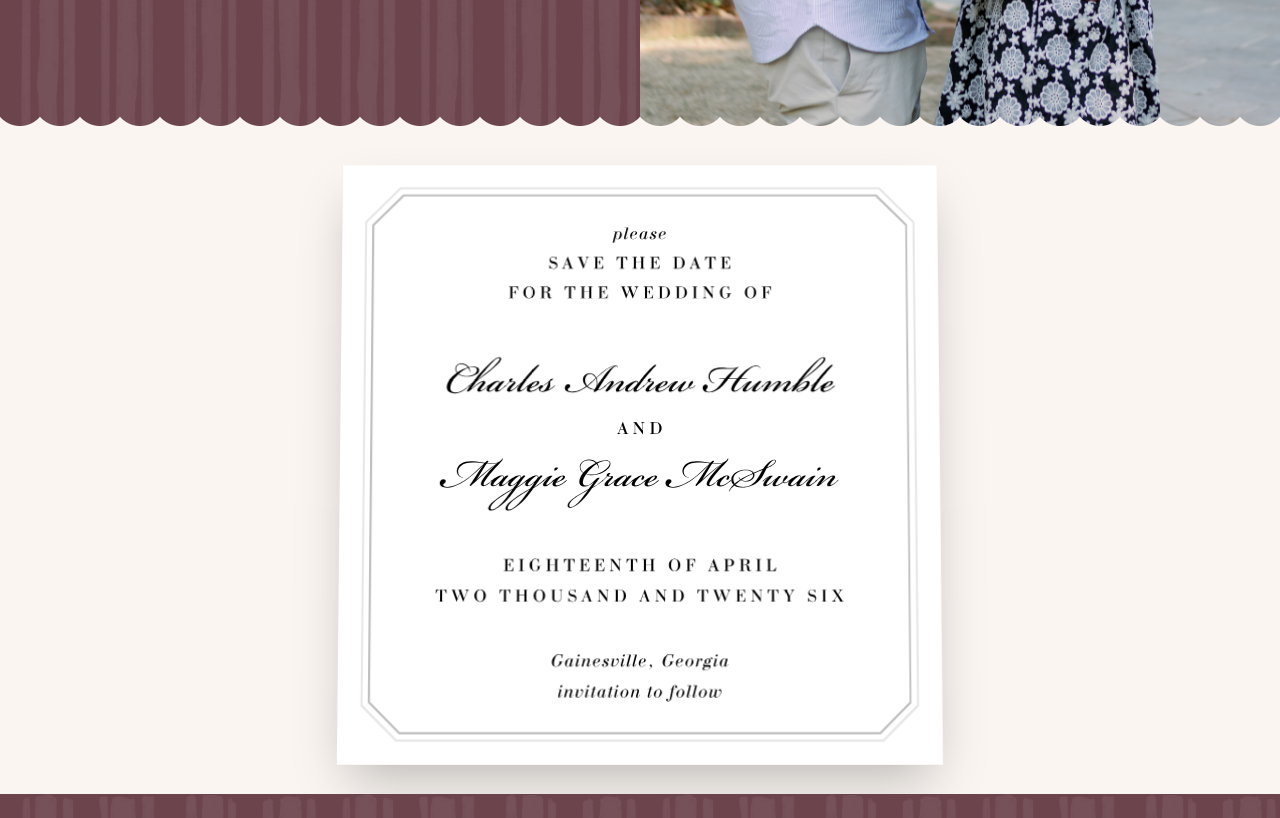
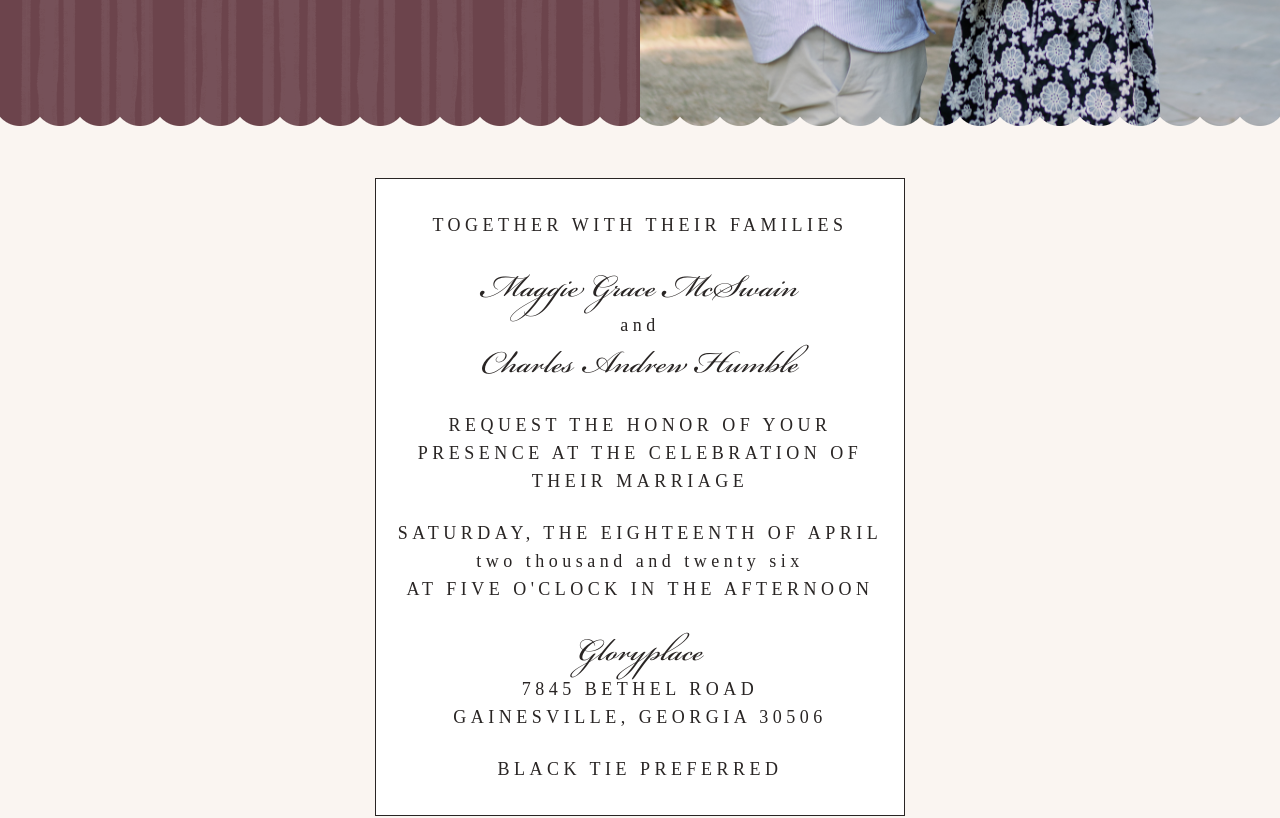
Before and after one commit to andrewhumble/wedding-site, a Next.js app: page / in a window 1280 px wide. Shown: the part 620-1438 px from the top of the page. Built offline with nearby package versions, Linux system fonts and the light colour scheme; a web font is replaced by a local one.

Commit message:
Add banner support and update event card:

```diff
--- a/src/app/globals.css
+++ b/src/app/globals.css
@@ -3,6 +3,7 @@
 @theme {
   --color-primary: #6C444C; /* #58373E */
   --color-secondary: #FAF5F1;
+  --z-60: 60;
 }
 
 @font-face {
@@ -19,12 +20,12 @@
   font-style: normal;
 }
 
-/* @font-face {
+@font-face {
   font-family: 'BodoniFont';
-  src: url('/fonts/Bodoni Std Book.otf') format('opentype');
+  src: url('/fonts/BodoniCyrillic.ttf') format('truetype');
   font-weight: normal;
   font-style: normal;
-} */
+}
 
 @font-face {
   font-family: 'EBGaramondFont';
@@ -63,6 +64,10 @@ html, body {
   font-family: 'EBGaramondFont';
 }
 
+.font-bodoni {
+  font-family: 'BodoniFont';
+}
+
 .font-serif-italic {
   font-family: serif;
   font-style: italic;
--- a/src/app/layout.tsx
+++ b/src/app/layout.tsx
@@ -6,6 +6,7 @@ import "./globals.css";
 import Navbar from "@/components/Navbar";
 import Footer from "@/components/Footer";
 import InitialFadeIn from "@/components/InitialFadeIn";
+// import Banner from "@/components/Banner";
 
 const cormorantGaramond = Cormorant_Garamond({
   subsets: ['latin'],
@@ -42,6 +43,10 @@ export default function RootLayout({
   return (
     <html lang="en" className={`${cormorantGaramond.variable} ${ebGaramond.variable} ${monteCarlo.variable}`}>
       <body className="bg-secondary">
+        {/* <Banner
+          message="Kindly RSVP by the 15th of March"
+          id="rsvp-deadline"
+        /> */}
         <MantineProvider>
           <Navbar />
           <InitialFadeIn />
--- /dev/null
+++ b/src/components/Banner.tsx
@@ -0,0 +1,82 @@
+'use client'
+
+import { useState, useEffect, useRef } from 'react'
+
+interface BannerProps {
+  message: string
+  id?: string // Unique ID for localStorage dismissal tracking
+  dismissible?: boolean
+}
+
+export default function Banner({ message, id = 'site-banner', dismissible = true }: BannerProps) {
+  const [isVisible, setIsVisible] = useState(true)
+  const [bannerHeight, setBannerHeight] = useState(0)
+  const bannerRef = useRef<HTMLDivElement>(null)
+
+  useEffect(() => {
+    // Check if banner was previously dismissed
+    const isDismissed = localStorage.getItem(`banner-dismissed-${id}`)
+    if (!isDismissed) {
+      setIsVisible(true)
+    }
+  }, [id])
+
+  useEffect(() => {
+    if (bannerRef.current && isVisible) {
+      const height = bannerRef.current.offsetHeight
+      setBannerHeight(height)
+      document.documentElement.style.setProperty('--banner-height', `${height}px`)
+    } else {
+      document.documentElement.style.setProperty('--banner-height', '0px')
+    }
+
+    return () => {
+      document.documentElement.style.setProperty('--banner-height', '0px')
+    }
+  }, [isVisible])
+
+  const handleDismiss = () => {
+    setIsVisible(false)
+    localStorage.setItem(`banner-dismissed-${id}`, 'true')
+  }
+
+  if (!isVisible) return null
+
+  return (
+    <>
+      {/* Fixed banner at top */}
+      <div
+        ref={bannerRef}
+        className="fixed top-0 left-0 right-0 bg-primary text-white py-4 px-4 z-60"
+      >
+        <div className="max-w-4xl mx-auto flex items-center justify-center">
+          <p className="font-serif text-sm md:text-base tracking-wide text-center pr-8">
+            {message}
+          </p>
+          {dismissible && (
+            <button
+              onClick={handleDismiss}
+              className="absolute right-4 top-1/2 -translate-y-1/2 text-white/80 hover:text-white transition-colors duration-200"
+              aria-label="Dismiss banner"
+            >
+              <svg
+                xmlns="http://www.w3.org/2000/svg"
+                className="h-5 w-5"
+                viewBox="0 0 20 20"
+                fill="currentColor"
+              >
+                <path
+                  fillRule="evenodd"
+                  d="M4.293 4.293a1 1 0 011.414 0L10 8.586l4.293-4.293a1 1 0 111.414 1.414L11.414 10l4.293 4.293a1 1 0 01-1.414 1.414L10 11.414l-4.293 4.293a1 1 0 01-1.414-1.414L8.586 10 4.293 5.707a1 1 0 010-1.414z"
+                  clipRule="evenodd"
+                />
+              </svg>
+            </button>
+          )}
+        </div>
+      </div>
+      {/* Spacer to prevent content from being hidden behind fixed banner */}
+      <div style={{ height: bannerHeight }} />
+    </>
+  )
+}
--- a/src/components/EventCard.tsx
+++ b/src/components/EventCard.tsx
@@ -1,4 +1,3 @@
-import Image from 'next/image'
 
 interface EventCardProps {
     className?: string;
@@ -6,20 +5,51 @@ interface EventCardProps {
 
 export default function EventCard({ className }: EventCardProps) {
     return (
-        <div className={className}>
-            <section className="relative w-full bg-secondary py-8">
-                <div className="flex justify-center items-center relative max-w-5xl mx-auto px-6 md:px-16">
-                    <div className="relative shadow-2xl [transform:perspective(1000px)_rotateX(2deg)]">
-                        <Image
-                            src="/save_the_date.svg"
-                            alt="Save the Date"
-                            width={600}
-                            height={600}
-                            className="object-cover"
-                        />
-                    </div>
+        <div className={`${className} bg-secondary flex justify-center items-center`}>
+            <div className="flex flex-col gap-6 max-w-xl mx-6 text-center font-bodoni tracking-[0.25em] my-12 py-8 px-2 text-md md:text-lg border-1 border-stone-800 bg-white">
+                <span className="uppercase flex justify-center items-center text-stone-800">
+                    Together with their families
+                </span>
+                <div className="flex flex-col">
+                    <span className="flex justify-center items-center font-script tracking-normal text-stone-800 text-4xl md:text-5xl">
+                        Maggie Grace McSwain
+                    </span>
+                    <span className="flex justify-center items-center text-stone-800">
+                        and
+                    </span>
+                    <span className="flex justify-center items-center font-script tracking-normal text-stone-800 text-4xl md:text-5xl">
+                        Charles Andrew Humble
+                    </span>
                 </div>
-            </section>
+                <span className="max-w-lg uppercase text-center flex justify-center items-center text-stone-800">
+                    Request the honor of your presence at the celebration of their marriage
+                </span>
+                <div className="flex flex-col">
+                    <span className="uppercase flex justify-center items-center text-stone-800">
+                        Saturday, the eighteenth of April
+                    </span>
+                    <span className="flex justify-center items-center text-stone-800">
+                        two thousand and twenty six
+                    </span>
+                    <span className="uppercase flex justify-center items-center text-stone-800">
+                        At five o&apos;clock in the afternoon
+                    </span>
+                </div>
+                <div className="flex flex-col">
+                    <span className="flex justify-center items-center font-script tracking-normal text-stone-800 text-4xl md:text-5xl">
+                        Gloryplace
+                    </span>
+                    <span className="uppercase flex justify-center items-center text-stone-800">
+                        7845 Bethel Road
+                    </span>
+                    <span className="uppercase flex justify-center items-center text-stone-800">
+                        Gainesville, Georgia 30506
+                    </span>
+                </div>
+                <span className="uppercase flex justify-center items-center text-stone-800">
+                    Black Tie Preferred
+                </span>
+            </div>
         </div>
     )
 }
--- a/src/components/Navbar.tsx
+++ b/src/components/Navbar.tsx
@@ -74,7 +74,7 @@ export default function Navbar() {
 
   return (
     <>
-      <nav className={`fixed tracking w-full z-50 flex justify-between items-center py-4 px-6 transition-colors duration-400 ${isScrolled && !menuOpen ? 'bg-secondary' : 'bg-transparent'}`}>
+      <nav style={{ top: 'var(--banner-height, 0px)' }} className={`fixed tracking w-full z-50 flex justify-between items-center py-4 px-6 transition-colors duration-400 ${isScrolled && !menuOpen ? 'bg-secondary' : 'bg-transparent'}`}>
         {/* Menu Button */}
         <Burger
           opened={menuOpen}
@@ -125,7 +125,7 @@ export default function Navbar() {
           leaveFrom="transform translate-y-0 opacity-100"
           leaveTo="transform -translate-y-full opacity-0"
         >
-          <div className="fixed top-0 left-0 w-full h-fit bg-secondary z-40 pt-24 pb-6 px-8 flex flex-col shadow-lg">
+          <div style={{ top: 'var(--banner-height, 0px)' }} className="fixed left-0 w-full h-fit bg-secondary z-40 pt-24 pb-6 px-8 flex flex-col shadow-lg">
             <nav className="flex flex-col gap-2 text-center font-serif text-xl">
               <NavItem href="/" onClick={handleNavigation}>Details</NavItem>
               <div className="border-t border-gray-300 w-full"></div>
@@ -150,7 +150,7 @@ export default function Navbar() {
           leaveFrom="transform translate-x-0 opacity-100"
           leaveTo="transform -translate-x-full opacity-0"
         >
-          <div className="fixed top-0 left-0 w-1/5 h-full bg-secondary z-40 pt-22 pb-6 px-8 flex flex-col shadow-lg">
+          <div style={{ top: 'var(--banner-height, 0px)' }} className="fixed left-0 w-1/5 h-full bg-secondary z-40 pt-22 pb-6 px-8 flex flex-col shadow-lg">
             <nav className="flex flex-col gap-2 text-center font-serif text-xl">
               <NavItem showActive={true} href="/" onClick={handleNavigation}>Details</NavItem>
               <div className="border-t border-gray-300 w-full"></div>
```
Also changed, not shown: public/fonts/BodoniCyrillic.ttf (added).
